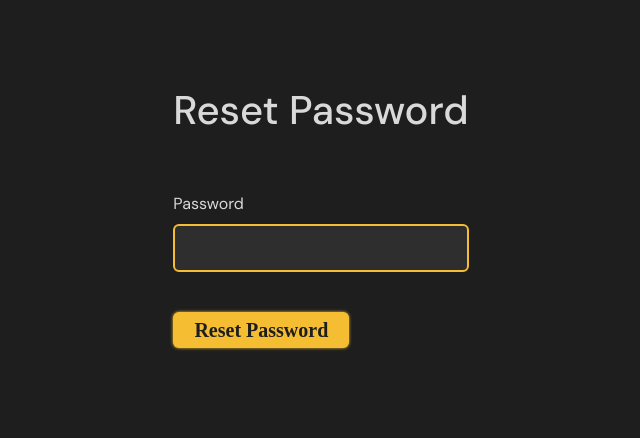
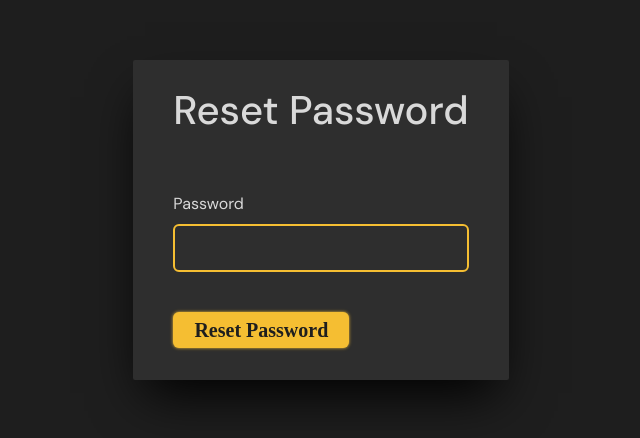
Before and after one commit to Mohammad-Irfan-Noorzada/sushi-restaurant, a React (Vite) app in the folder frontend/: page /resetpassword/1 in a window 1280 px wide. Shown: the part 180-618 px from the top of the page, without its empty margins (319-959 px from the left). Built offline with nearby package versions, Linux system fonts and the light colour scheme; a web font is replaced by a local one.

Commit message:
css changes

```diff
--- a/frontend/src/pages/ResetPassword.jsx
+++ b/frontend/src/pages/ResetPassword.jsx
@@ -31,7 +31,7 @@ function ResetPassword() {
       <section className="flex justify-center items-center min-h-screen py-10 px-4 md:px-10">
         <div className="max-w-6xl mx-auto">
 
-          <div className="">
+          <div className="bg-deepGray shadow-2xl rounded-sm shadow-black px-4 py-6 lg:px-10 lg:py-8">
             <div className="space-y-10 lg:space-y-16">
 
               <h2 className="text-lightGray font-medium text-2xl lg:text-3xl xl:text-[2.5rem] text-left">
```
